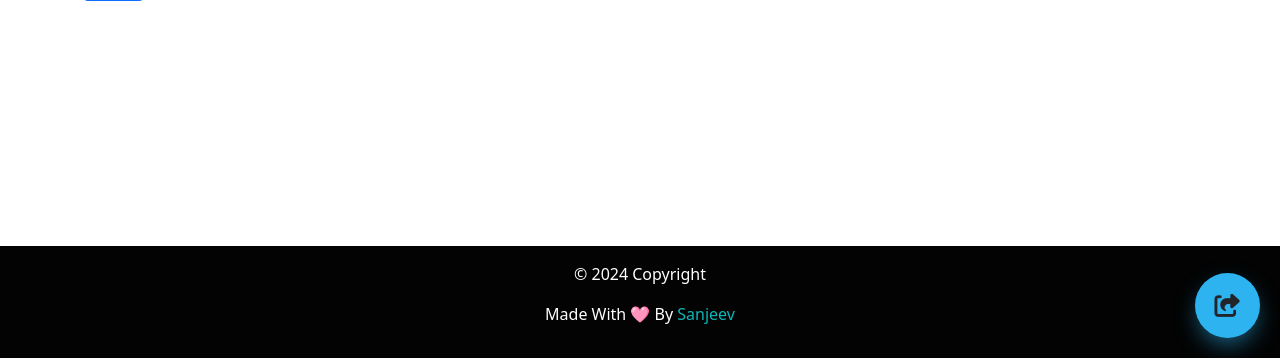
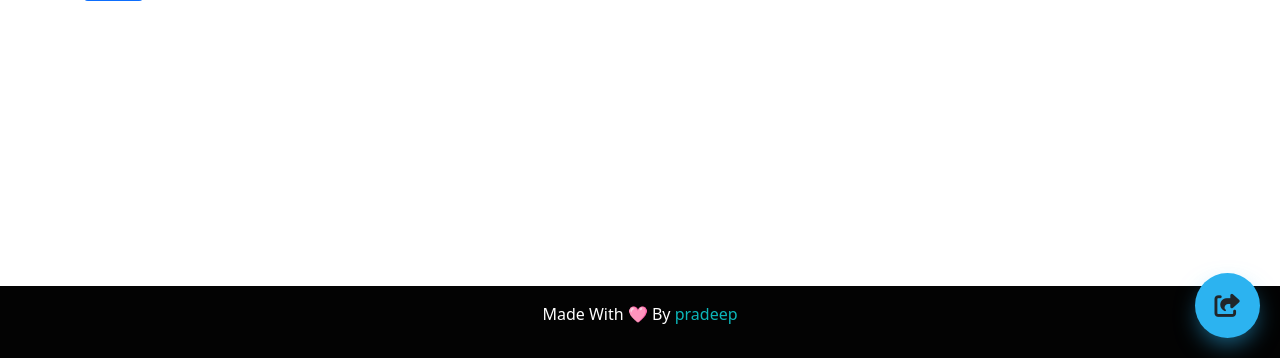
Before and after one commit to Sanjeev-Kumar78/Travel-Itinerary-Generator, a Flask app: page / in a window 1280 px wide. Shown: the part 442-800 px from the top of the page. Run offline with Flask 3, Linux system fonts and the light colour scheme; some libraries are stand-ins or nearby versions.

Commit message:
Update index.html

```diff
--- a/templates/index.html
+++ b/templates/index.html
@@ -115,12 +115,9 @@
         class="text-center p-3"
         style="background-color: rgba(255, 255, 255, 0)"
       >
-        <p>&copy {{now.year}} Copyright</p>
         <p>
           Made With 🩷 By
-          <a style="color: #0ed9ddd6; text-decoration: none" href="#"
-            >Sanjeev</a
-          >
+          <a style="color: #0ed9ddd6; text-decoration: none" href="#"> pradeep</a>
         </p>
       </div>
     </footer>
```
